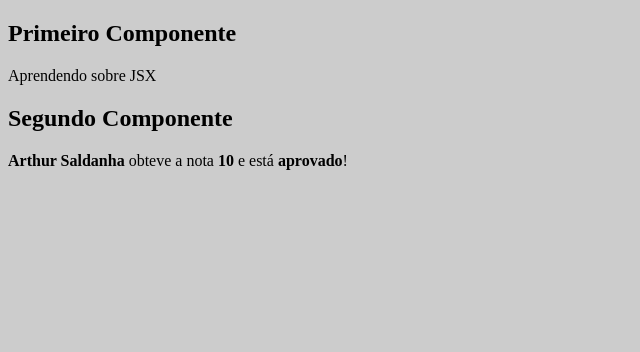
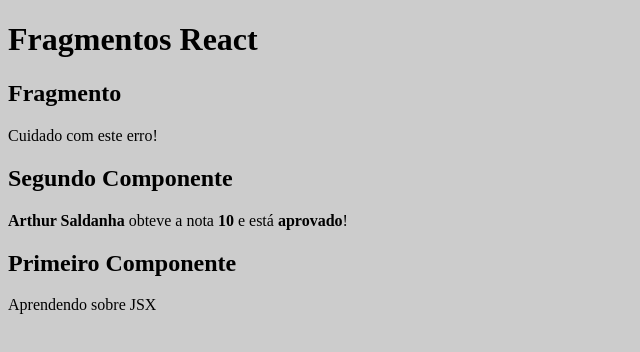
Before and after one commit to arthursaldanha/Learning-ReactJS, a React (Create React App) app: page / in a window 1280 px wide. Shown: the top 352 px of the page, without its empty margins (0-640 px from the left). Built offline with nearby package versions, Linux system fonts and the light colour scheme.

Commit message:
Criando o Componente App e usando Arrow Functions

```diff
--- /dev/null
+++ b/src/App.jsx
@@ -0,0 +1,23 @@
+import React from 'react';
+
+import Primeiro from "./components/basics/Primeiro.jsx";
+import ComParametro from "./components/basics/ComParametro.jsx";
+import Fragmento from "./components/basics/Fragmento.jsx";
+
+const App = (props) => {
+   return (
+      <div id="app">
+         <h1>Fragmentos React</h1>
+         <Fragmento />
+         <ComParametro
+            titulo="Segundo Componente"
+            aluno="Arthur Saldanha"
+            nota={9.3}
+            status="aprovado"
+         />
+         <Primeiro></Primeiro>
+      </div>
+   );
+}
+
+export default App;
--- a/src/components/basics/ComParametro.jsx
+++ b/src/components/basics/ComParametro.jsx
@@ -1,6 +1,6 @@
 import React from 'react';
 
-export default function ComParametro(props) {
+const ComParametro = (props) => {
    console.log(props);
 
    const notaInt = Math.ceil(props.nota)
@@ -17,3 +17,5 @@
       </div>
    );
 }
+
+export default ComParametro;
--- /dev/null
+++ b/src/components/basics/Fragmento.jsx
@@ -0,0 +1,13 @@
+import React from 'react';
+
+const Fragmento = () => {
+   return (
+      // React.Fragment ou <>
+      <>
+         <h2>Fragmento</h2>
+         <p>Cuidado com este erro!</p>
+      </>
+   );
+}
+
+export default Fragmento;
--- a/src/components/basics/Primeiro.jsx
+++ b/src/components/basics/Primeiro.jsx
@@ -1,6 +1,6 @@
 import React from 'react';
 
-export default function Primeiro() {
+const Primeiro = () => {
    const msg = 'Aprendendo sobre JSX'
    return (
       <div>
@@ -9,3 +9,5 @@
       </div>
    );
 }
+
+export default Primeiro;
--- a/src/index.js
+++ b/src/index.js
@@ -2,18 +2,9 @@
 import ReactDOM from 'react-dom';
 import "./index.css";
 
-import Primeiro from "./components/basics/Primeiro.jsx";
-import ComParametro from "./components/basics/ComParametro.jsx";
+import App from './App.jsx'
 
 ReactDOM.render(
-   <div id="app">
-      <Primeiro></Primeiro>
-      <ComParametro
-         titulo="Segundo Componente"
-         aluno="Arthur Saldanha"
-         nota={9.3}
-         status="aprovado"
-      />
-   </div>,
+   <App />,
    document.querySelector('#root')
 )
```
